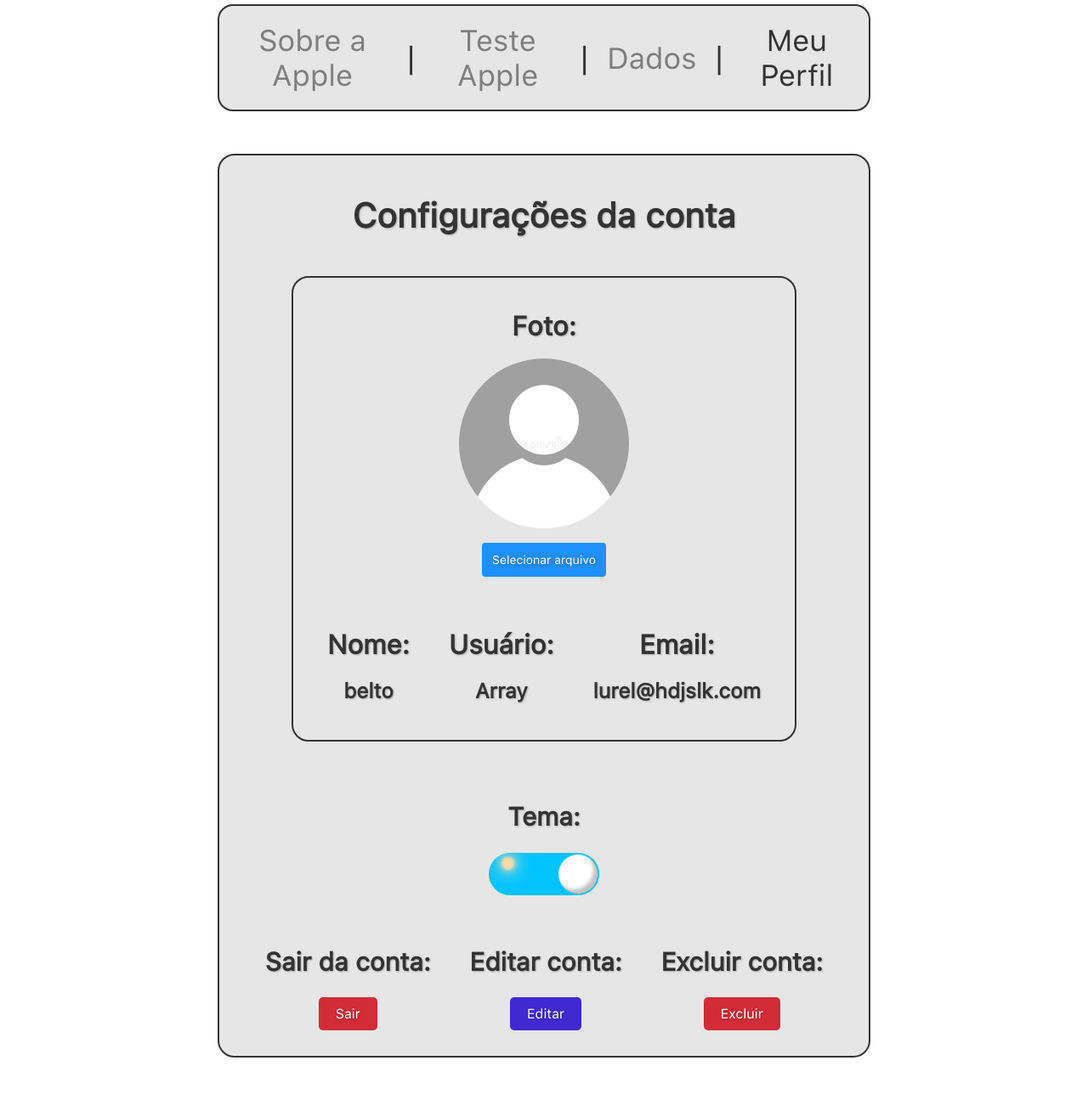
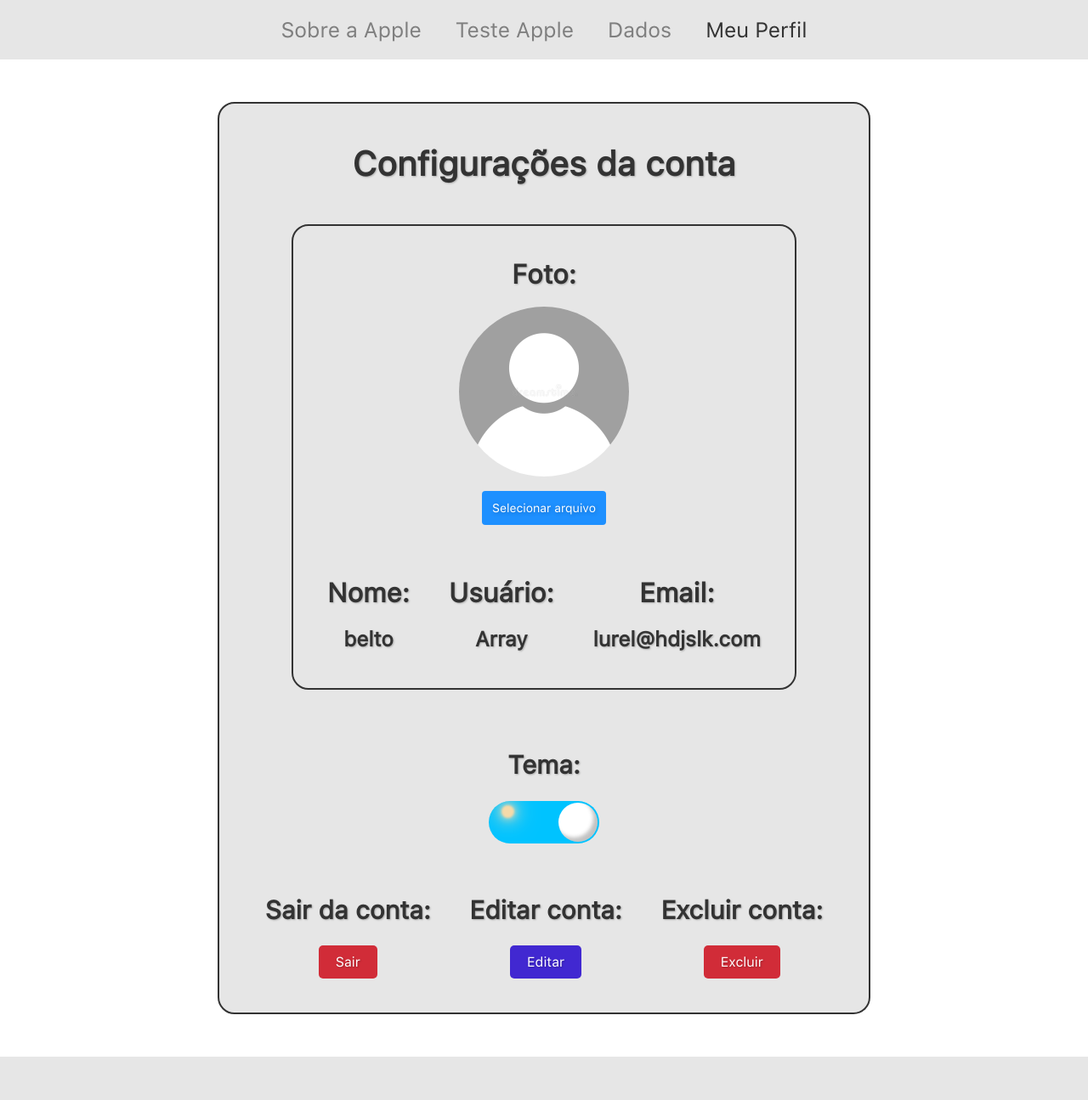
Before and after one commit to Mats057/Site-quiz-apple, a PHP site: page /php/conta.php in a window 1280 px wide. Shown: the whole page at 85% size. After the commit the page ends 1244 px from the top, so only its background shows below. Run offline with PHP 8.4, Linux system fonts and the light colour scheme; a user stored in the database is signed in.

Commit message:
mudando menu

```diff
--- a/css/estilo.css
+++ b/css/estilo.css
@@ -19,6 +19,9 @@
   --cor-menu:#2c2c2c;
   --cor-apple: #0071c5;
 }
+html {
+  scroll-behavior: smooth;
+}
 body {
   background-color: var(--cor-fundo);
   margin: 0;
@@ -37,28 +40,24 @@ header {
   justify-content: center;
   align-items: center;
   text-align: center;
-  margin: 5px 20% 20px;
-  border-radius: 18px;
-  padding: 20px;
-  border: var(--cor-letra) 2px solid;
+  margin: 0 auto;
+  padding: 20px 0;
 }
 
 #title {
   text-align: center;
-  font-size: 35px;
+  font-size: 25px;
+  margin: 0 20px;
 }
 
 .title2 {
   text-align: center;
-  font-size: 35px;
+  font-size: 25px;
   text-decoration: none;
   color: var(--cor-letra2);
+  margin: 0 20px;
 }
 .title2:hover {
-  text-align: center;
-  font-size: 35px;
-  text-decoration: none;
-  color: var(--cor-letra2);
   transition: 0.5s;
   opacity: 0.7;
 }
@@ -71,29 +70,22 @@ header {
   align-items: center;
   text-align: justify;
   flex-direction: column;
-  margin: 40px 300px;
+  margin: 40px 10vw;
 }
 .image {
-  max-width: 50%;
+  max-width: 40vw;
   margin-bottom: 40px;
-}
-
-.space {
-  font-size: 40px;
-  margin: auto 20px;
-  color: var(--cor-letra);
 }
 
 #options {
   display: flex;
-  justify-content: center;
+  justify-content: flex-end;
   align-items: center;
+  text-align: center;
+  margin: 0 8vw;
 }
 
 @media (max-width: 768px) {
-  .space {
-    display: none;
-  }
 
   #header {
     flex-direction: column;
@@ -297,7 +289,7 @@ header {
   appearance: button;
   background-color: #d12c38;
   color: white;
-  margin: auto 10px;
+  margin: auto 10px 10px;
   padding: 10px 20px;
   border: none;
   border-radius: 5px;
--- a/php/conta.php
+++ b/php/conta.php
@@ -27,25 +27,22 @@ if (!empty($_SESSION['id'])) {
     <header>
         <div id="options">
             <a href="../index.php" class="title2">
-                <h7 class="title2">Sobre a Apple
-            </a></h7>
-            <a class="space">|</a>
+                Sobre a Apple
+            </a>
             <a href="../formp.php" class="title2">
-                <h7 class="title2">Teste Apple
-            </a></h7>
-            <a class="space">|</a>
+                Teste Apple
+            </a>
             <div class="dropdown">
                 <a class="title2">
-                    <h7 class="title2">Dados
+                    Dados
 
-                </a></h7>
+                </a>
                 <div class="dropdown-child">
                     <a href="notas.php">Notas</a>
                     <a href="users.php">Usuários</a>
 
                 </div>
             </div>
-            <a class="space">|</a>
             <h7 id="title">Meu Perfil</h7>
         </div>
     </header>
--- a/php/salvar_result.php
+++ b/php/salvar_result.php
@@ -75,9 +75,7 @@ if (($testando_usuario) and ($testando_usuario->num_rows != 0)) {
         <a href="../index.php" class="title2">
             <h7 class="title2">Sobre a Apple
         </a></h7>
-        <a class="space">|</a>
         <h7 id="title">Teste Apple</h7>
-        <a class="space">|</a>
         <div class="dropdown">
             <a class="title2">
                 <h7 class="title2">Dados
@@ -89,7 +87,6 @@ if (($testando_usuario) and ($testando_usuario->num_rows != 0)) {
 
             </div>
         </div>
-        <a class="space">|</a>
         <a href="conta.php" class="title2">
             <h7 class="title2">Meu Perfil
         </a></h7>
```
Also changed, not shown: formp.php (+6 -10 lines), index.php (+6 -11 lines), login.php (+6 -9 lines), php/cadastrar.php (+6 -9 lines), php/editNota.php (+6 -9 lines), php/editUsers.php (+6 -9 lines), php/notas.php (+6 -9 lines), php/users.php (+6 -9 lines), img/fc46261b38b6c4aa33a095be6fdf84c8.jpg (deleted), 1 other file.
